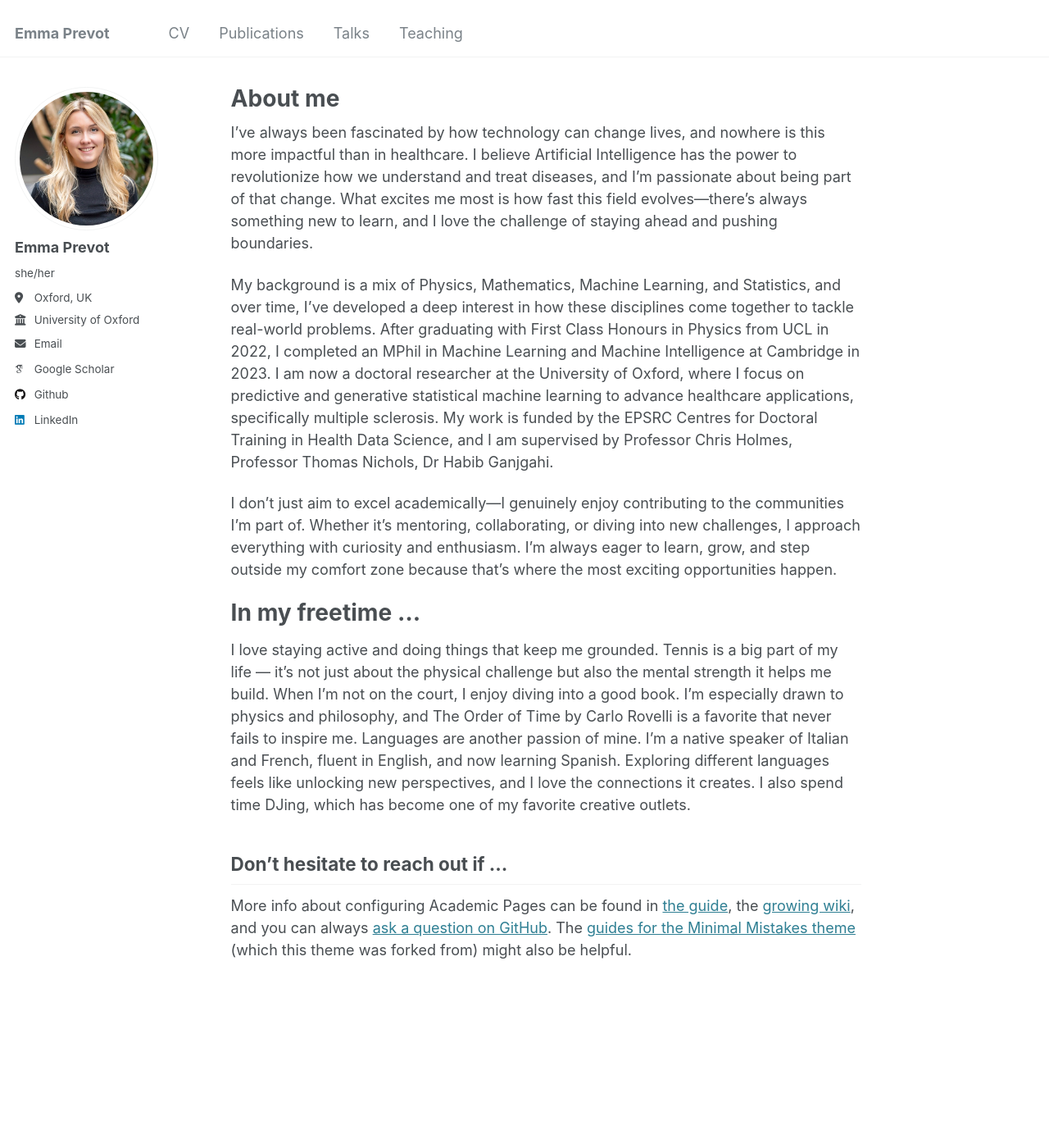
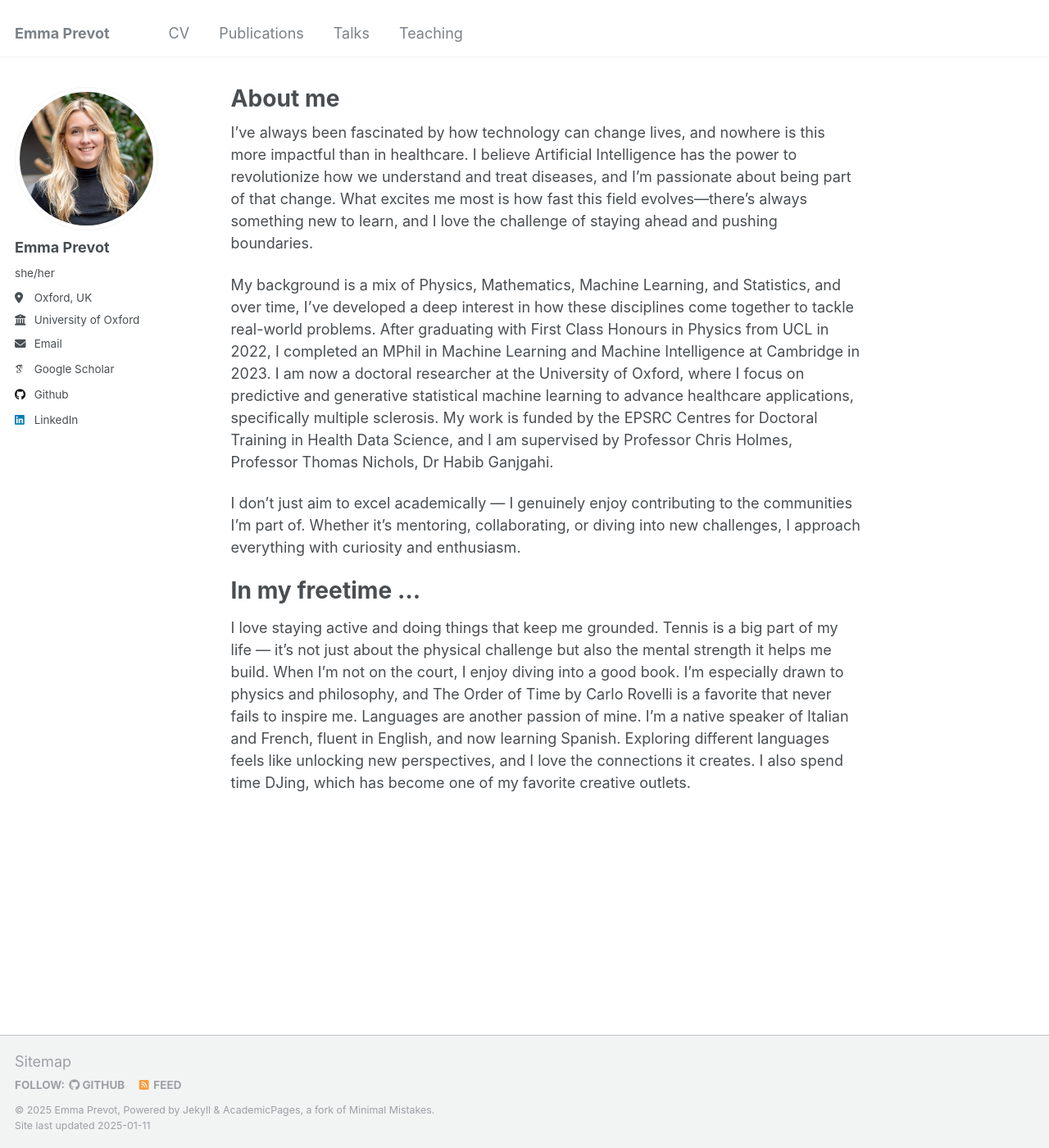
Before and after one commit to emmaprevot/emmaprevot.github.io, a Jekyll site: the page built from _pages/about.md, in a window 1280 px wide and 1400 px high. Shown: the whole window at 82% size. Built offline with Jekyll 4.4.1, drawn with Linux system fonts in a browser that asks for light colours; some web fonts are replaced.

Commit message:
Update about.md

```diff
--- a/_pages/about.md
+++ b/_pages/about.md
@@ -10,13 +10,9 @@ I’ve always been fascinated by how technology can change lives, and nowhere is
 
 My background is a mix of Physics, Mathematics, Machine Learning, and Statistics, and over time, I’ve developed a deep interest in how these disciplines come together to tackle real-world problems. After graduating with First Class Honours in Physics from UCL in 2022, I completed an MPhil in Machine Learning and Machine Intelligence at Cambridge in 2023. I am now a doctoral researcher at the University of Oxford, where I focus on predictive and generative statistical machine learning to advance healthcare applications, specifically multiple sclerosis. My work is funded by the EPSRC Centres for Doctoral Training in Health Data Science, and I am supervised by Professor Chris Holmes, Professor Thomas Nichols, Dr Habib Ganjgahi.
 
-I don’t just aim to excel academically—I genuinely enjoy contributing to the communities I’m part of. Whether it’s mentoring, collaborating, or diving into new challenges, I approach everything with curiosity and enthusiasm. I’m always eager to learn, grow, and step outside my comfort zone because that’s where the most exciting opportunities happen.
+I don’t just aim to excel academically — I genuinely enjoy contributing to the communities I’m part of. Whether it’s mentoring, collaborating, or diving into new challenges, I approach everything with curiosity and enthusiasm.
 
 In my freetime ...
 ======
 I love staying active and doing things that keep me grounded. Tennis is a big part of my life — it’s not just about the physical challenge but also the mental strength it helps me build. When I’m not on the court, I enjoy diving into a good book. I’m especially drawn to physics and philosophy, and The Order of Time by Carlo Rovelli is a favorite that never fails to inspire me.
 Languages are another passion of mine. I’m a native speaker of Italian and French, fluent in English, and now learning Spanish. Exploring different languages feels like unlocking new perspectives, and I love the connections it creates. I also spend time DJing, which has become one of my favorite creative outlets.
-
-Don't hesitate to reach out if ...
-------
-More info about configuring Academic Pages can be found in [the guide](https://academicpages.github.io/markdown/), the [growing wiki](https://github.com/academicpages/academicpages.github.io/wiki), and you can always [ask a question on GitHub](https://github.com/academicpages/academicpages.github.io/discussions). The [guides for the Minimal Mistakes theme](https://mmistakes.github.io/minimal-mistakes/docs/configuration/) (which this theme was forked from) might also be helpful.
```
